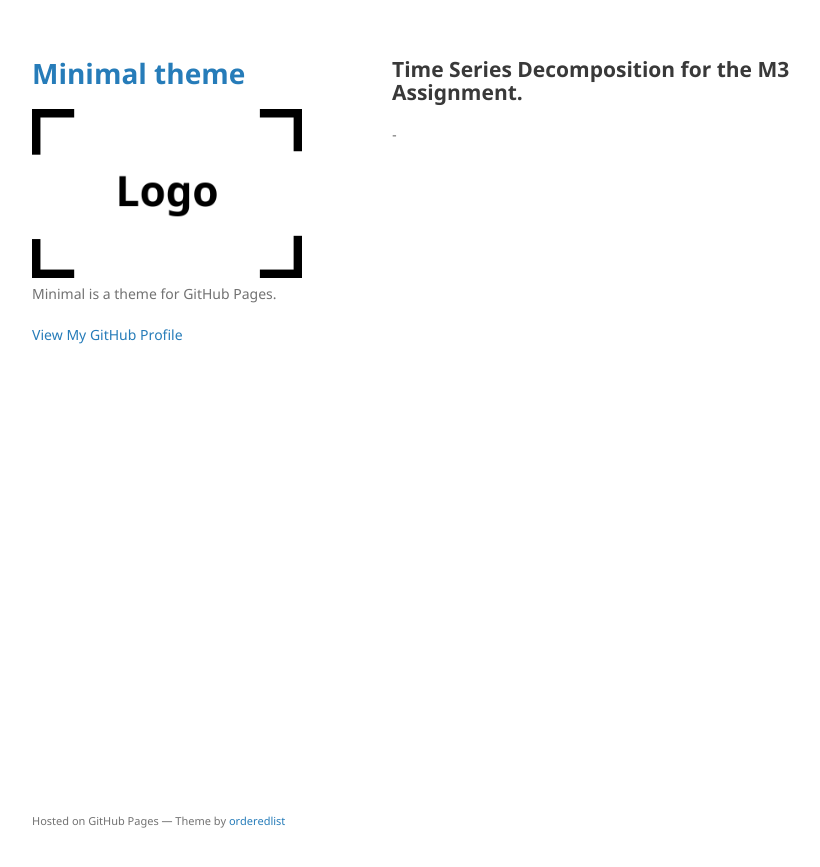
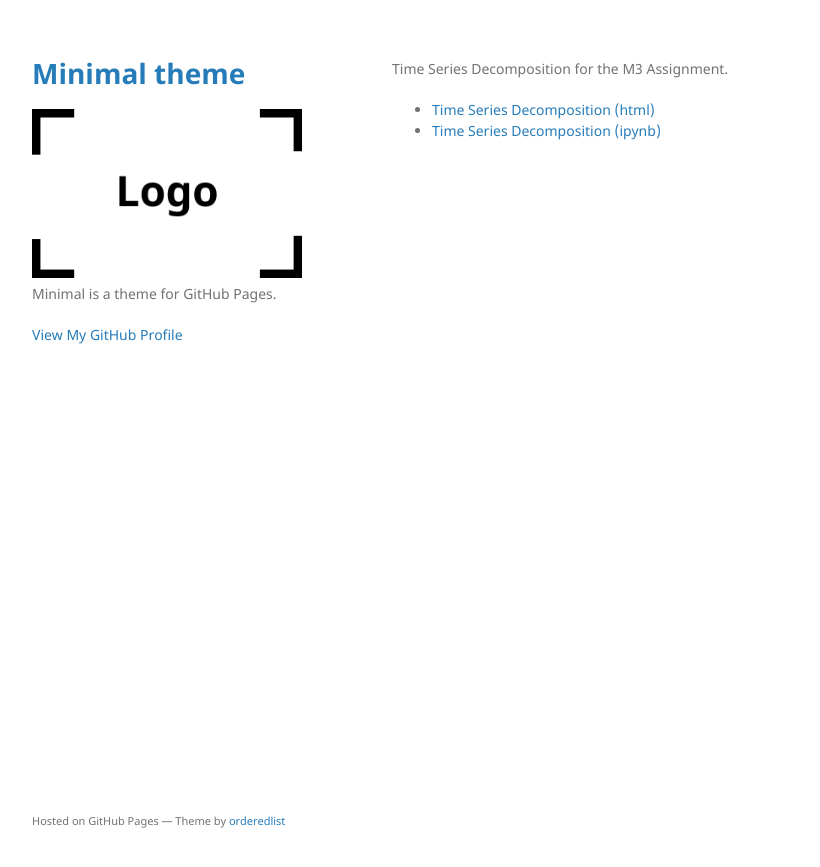
Before and after one commit to JoshuaAman/JoshuaAman.github.io, a Jekyll site: the page built from TimeSeriesData/index.md, in a window 1280 px wide. Shown: the top 867 px of the page, without its empty margins (178-998 px from the left). Built offline with Jekyll 4.4.1, drawn with Linux system fonts in a browser that asks for light colours; our own code applies the rules of GitHub Pages for plain Markdown files.

Commit message:
Update index.md

```diff
--- a/TimeSeriesData/index.md
+++ b/TimeSeriesData/index.md
@@ -1,8 +1,8 @@
 ---
-Title: TimeSeries Decomposition
-Description: CTBA Course Content
+title: TimeSeries Decomposition
+description: CTBA Course Content
 ---
 
 Time Series Decomposition for the M3 Assignment.
--
--
+- [Time Series Decomposition (html)](M3TimeSeriesDecomposition.html)
+- [Time Series Decomposition (ipynb)](M3TimeSeriesDecomposition (4).ipynb)
```
